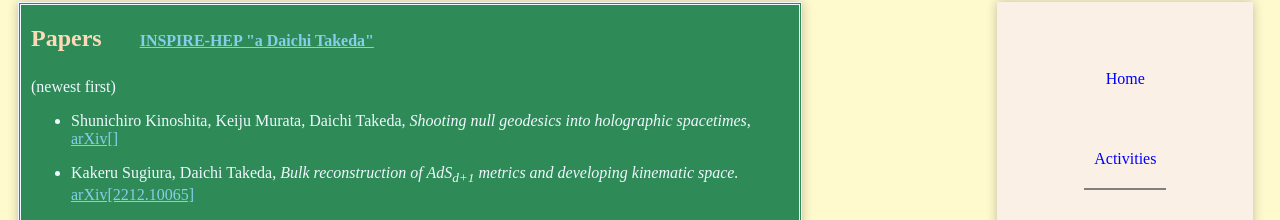
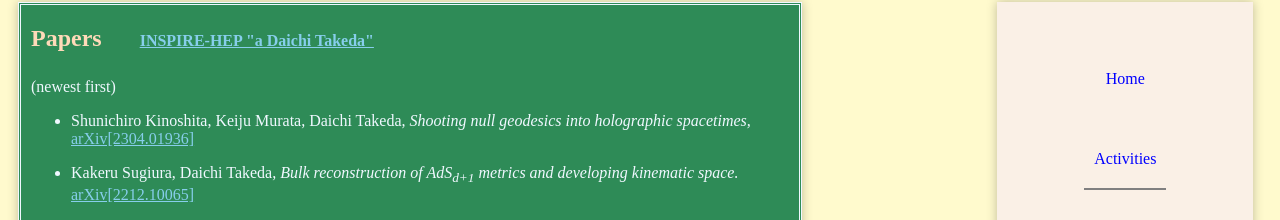
Before and after one commit to Albertmcc/web, a plain HTML site: page activities.html in a window 1280 px wide. Shown: the part 95-315 px from the top of the page. Drawn offline with nearby package versions, Linux system fonts and the light colour scheme.

Commit message:
Shooting null geodesics

```diff
--- a/activities.html
+++ b/activities.html
@@ -47,12 +47,13 @@
             <br />
             <a href="******">arXiv[]</a>
           </li> -->
+
           <li class="mgn">
             Shunichiro Kinoshita, Keiju Murata, Daichi Takeda,
             <i>Shooting null geodesics into holographic spacetimes,</i>
             <!-- Journal vol. -->
             <br />
-            <a href="******">arXiv[]</a>
+            <a href="https://arxiv.org/abs/2304.01936">arXiv[2304.01936]</a>
           </li>
 
           <li class="mgn">
```
